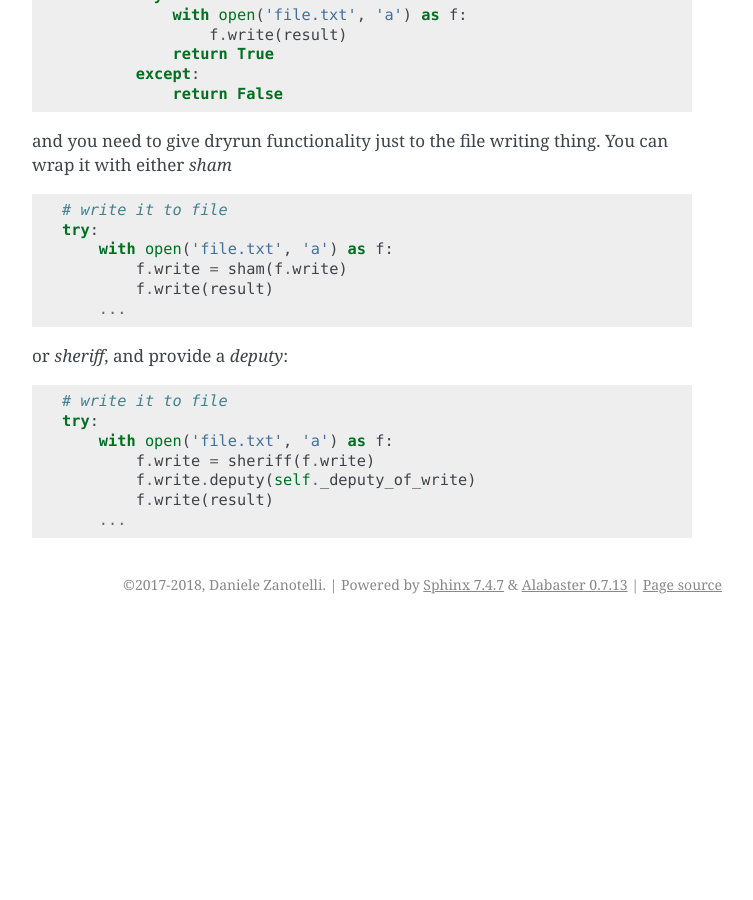
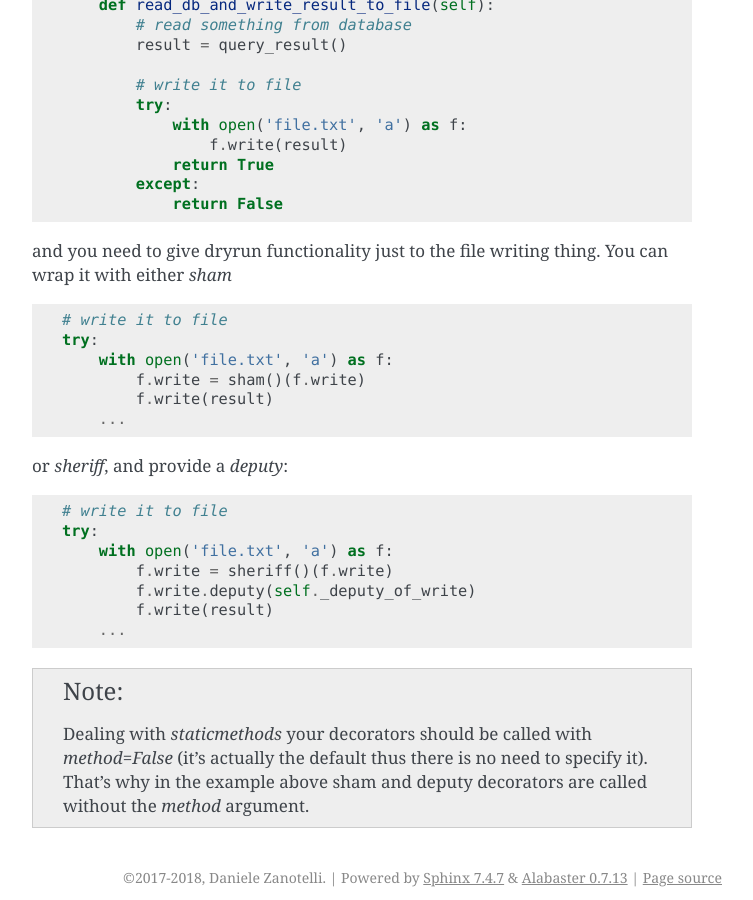
Before and after one commit to dzanotelli/drypy, a Sphinx documentation site: the page built from drypy/docs/tutorial.rst, in a window 1280 px wide and 900 px high, scrolled down 1692 px. Shown: the whole window, without its empty margins (388-1141 px from the left). Built offline with Sphinx 7.4.7, drawn with Linux system fonts in a browser that asks for light colours; before the commit the page ends 2316 px from its top, so only the background shows below that; some of the changed text lies outside the part shown.

Commit message:
fixed sphinx docs, along with some docstrings which were badly displayed in the html

```diff
--- a/drypy/docs/tutorial.rst
+++ b/drypy/docs/tutorial.rst
@@ -20,7 +20,7 @@
 
    from drypy.sham import sham
 
-   @sham
+   @sham()
    def foo(bar, baz=False):
        ...
 
@@ -37,8 +37,19 @@
    will need to provide valid handlers to ``drypy.logger`` in order to get the
    messages.
 
-.. note::
    *drypy* logs messages with the ``logging.INFO`` level.
+
+While writing custom classes the operation of directly decorating methods will
+automatically affect all the future instances:
+
+.. code-block:: python
+
+           class MyClass:
+               @sham(method=True)
+               def my_method(self, arg, kw='antani'):
+                   pass
+
+
 
 Custom substitute
 -----------------
@@ -51,7 +62,7 @@
 
    from drypy.deputy import sheriff
 
-   @sheriff
+   @sheriff()
    def foo(bar):
        # do this and that
        pass
@@ -95,7 +106,7 @@
            # write it to file
            try:
                with open('file.txt', 'a') as f:
-                   f.write = sham(f.write)
+                   f.write = sham()(f.write)
                    f.write(result)
                ...
 
@@ -106,7 +117,14 @@
            # write it to file
            try:
                with open('file.txt', 'a') as f:
-                   f.write = sheriff(f.write)
+                   f.write = sheriff()(f.write)
                    f.write.deputy(self._deputy_of_write)
                    f.write(result)
                ...
+
+.. note::
+
+   Dealing with *staticmethods* your decorators should be called with
+   `method=False` (it's actually the default thus there is no need to specify
+   it). That's why in the example above sham and deputy decorators are called
+   without the *method* argument.
```
Also changed, not shown: 2 other files.
